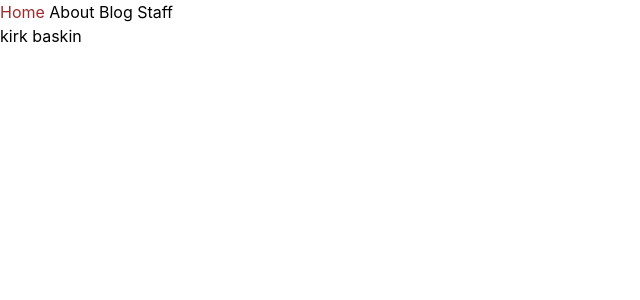
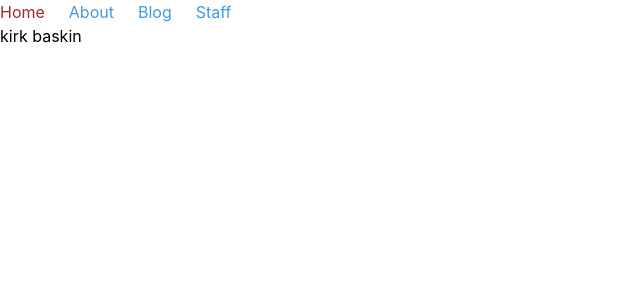
Before and after one commit to kirkbaskin/kirkbaskin.github.io, a Jekyll site: the page built from index.html, in a window 1280 px wide. Shown: the top 300 px of the page, without its empty margins (0-640 px from the left). Built offline with Jekyll 4.4.1, drawn with Linux system fonts in a browser that asks for light colours.

Commit message:
tweaked nav

```diff
--- a/_includes/navigation.html
+++ b/_includes/navigation.html
@@ -1,7 +1,9 @@
-<nav>
+<ul class="flex">
   {% for item in site.data.navigation %}
-    <a href="{{ item.link }}" {% if page.url == item.link %}class="text-red-800"{% endif %}>
-      {{ item.name }}
-    </a>
+    <li class="mr-6">
+      <a href="{{ item.link }}" class="{% if page.url == item.link %}text-red-800{% endif %} {% if page.url != item.link %}text-blue-500{% endif %} hover:text-blue-800">
+        {{ item.name }}
+      </a>
+    </li>
   {% endfor %}
-</nav>
+</ul>
```
